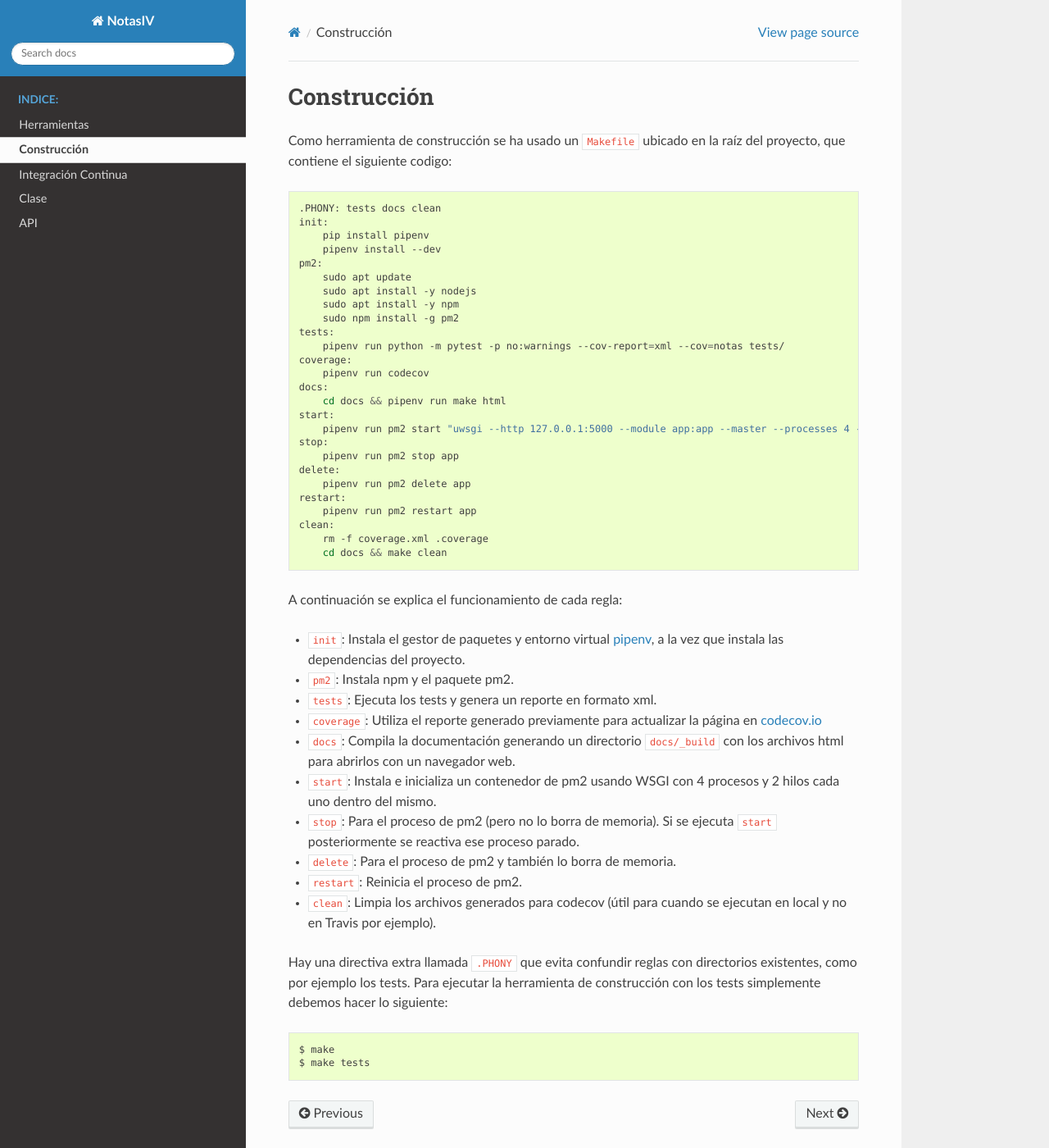
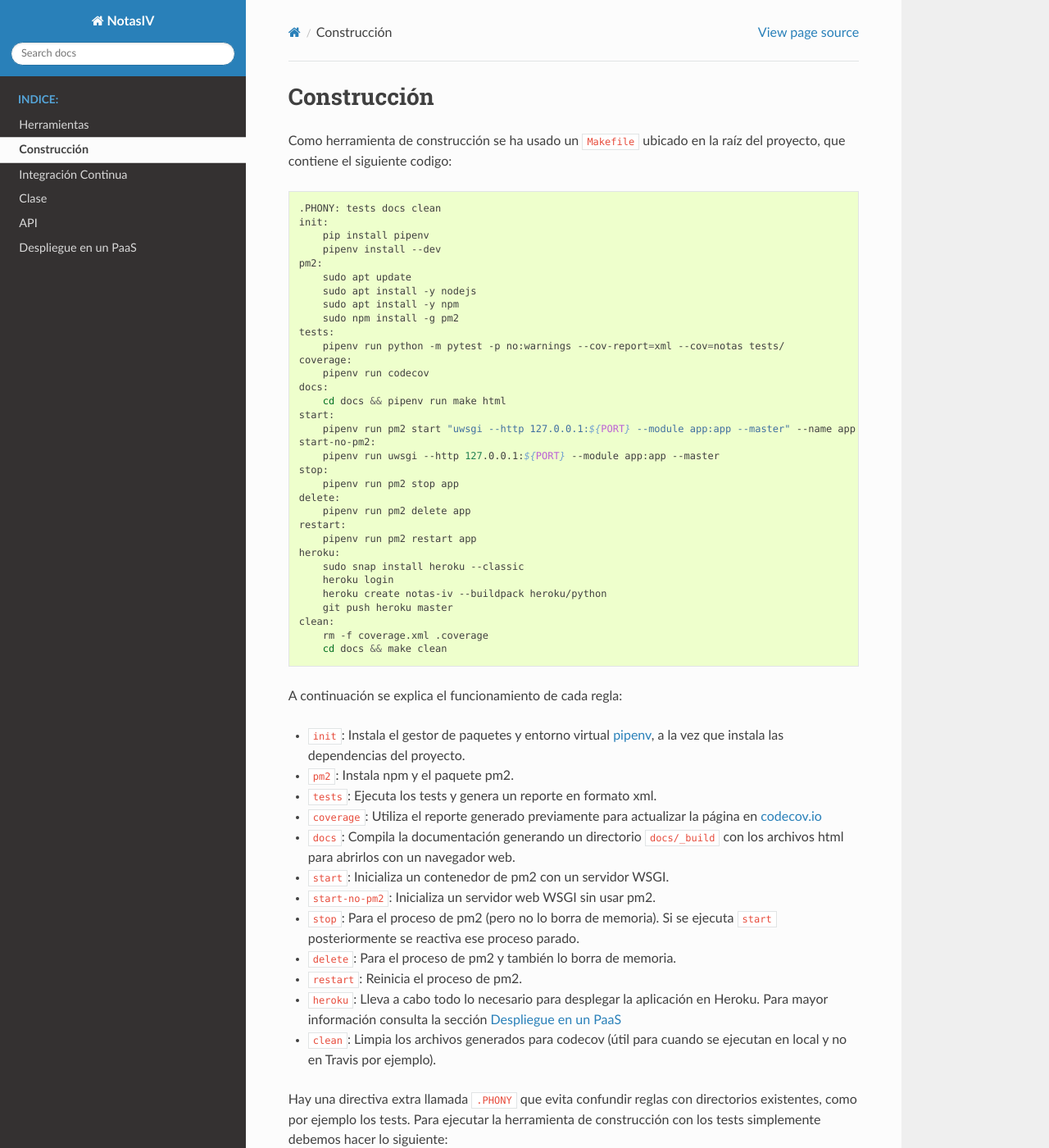
Before and after one commit to angelhodar/NotasIV, a Sphinx documentation site: the page built from docs/build.rst, in a window 1280 px wide and 1400 px high. Shown: the whole window at 82% size. Built offline with Sphinx 7.4.7 and the Read the Docs theme 2.0.0, drawn with Linux system fonts in a browser that asks for light colours.

Commit message:
Añade documentación de Heroku y expande herramienta de construccion. #18

```diff
--- a/docs/build.rst
+++ b/docs/build.rst
@@ -21,13 +21,20 @@ Como herramienta de construcción se ha usado un ``Makefile`` ubicado en la raí
     docs:
         cd docs && pipenv run make html
     start:
-        pipenv run pm2 start "uwsgi --http 127.0.0.1:5000 --module app:app --master --processes 4 --threads 2" --name app
+        pipenv run pm2 start "uwsgi --http 127.0.0.1:${PORT} --module app:app --master" --name app
+    start-no-pm2:
+        pipenv run uwsgi --http 127.0.0.1:${PORT} --module app:app --master
     stop:
         pipenv run pm2 stop app
     delete:
         pipenv run pm2 delete app
     restart:
         pipenv run pm2 restart app
+    heroku:
+        sudo snap install heroku --classic
+        heroku login
+        heroku create notas-iv --buildpack heroku/python
+        git push heroku master
     clean:
         rm -f coverage.xml .coverage
         cd docs && make clean
@@ -39,10 +46,12 @@ A continuación se explica el funcionamiento de cada regla:
 * ``tests``: Ejecuta los tests y genera un reporte en formato xml.
 * ``coverage``: Utiliza el reporte generado previamente para actualizar la página en `codecov.io <https://codecov.io/gh/angelhodar/NotasIV>`_
 * ``docs``: Compila la documentación generando un directorio ``docs/_build`` con los archivos html para abrirlos con un navegador web.
-* ``start``: Instala e inicializa un contenedor de pm2 usando WSGI con 4 procesos y 2 hilos cada uno dentro del mismo.
+* ``start``: Inicializa un contenedor de pm2 con un servidor WSGI.
+* ``start-no-pm2``: Inicializa un servidor web WSGI sin usar pm2.
 * ``stop``: Para el proceso de pm2 (pero no lo borra de memoria). Si se ejecuta ``start`` posteriormente se reactiva ese proceso parado.
 * ``delete``: Para el proceso de pm2 y también lo borra de memoria.
 * ``restart``: Reinicia el proceso de pm2.
+* ``heroku``: Lleva a cabo todo lo necesario para desplegar la aplicación en Heroku. Para mayor información consulta la sección :doc:`./despliegue`
 * ``clean``: Limpia los archivos generados para codecov (útil para cuando se ejecutan en local y no en Travis por ejemplo).
 
 Hay una directiva extra llamada ``.PHONY`` que evita confundir reglas con directorios existentes, como por ejemplo los tests.
--- a/docs/index.rst
+++ b/docs/index.rst
@@ -12,3 +12,4 @@ Aqui se documentará todo lo relativo al microservicio.
    ci.rst
    clase.rst
    api.rst
+   despliegue.rst
```
Also changed, not shown: docs/despliegue.rst (added, +51 -0 lines), docs/images/heroku-github.png (added), 2 other files.
